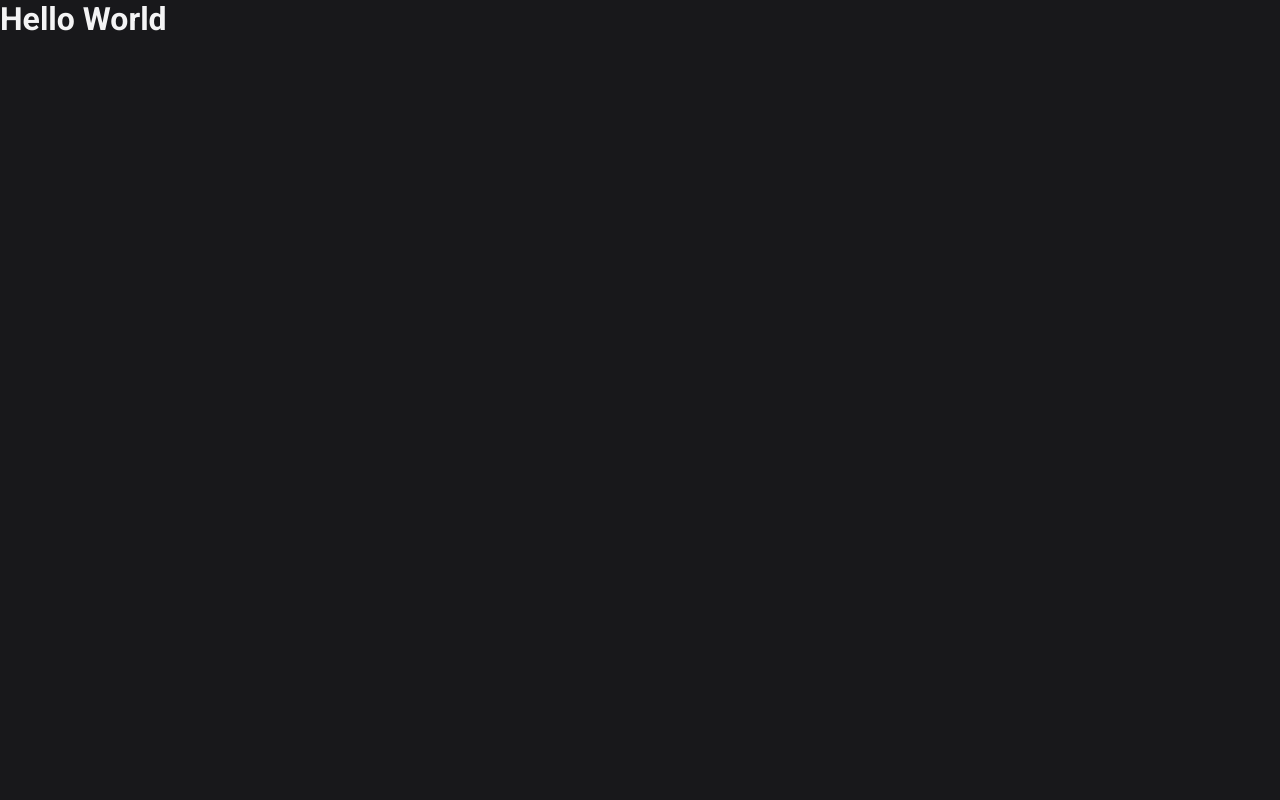
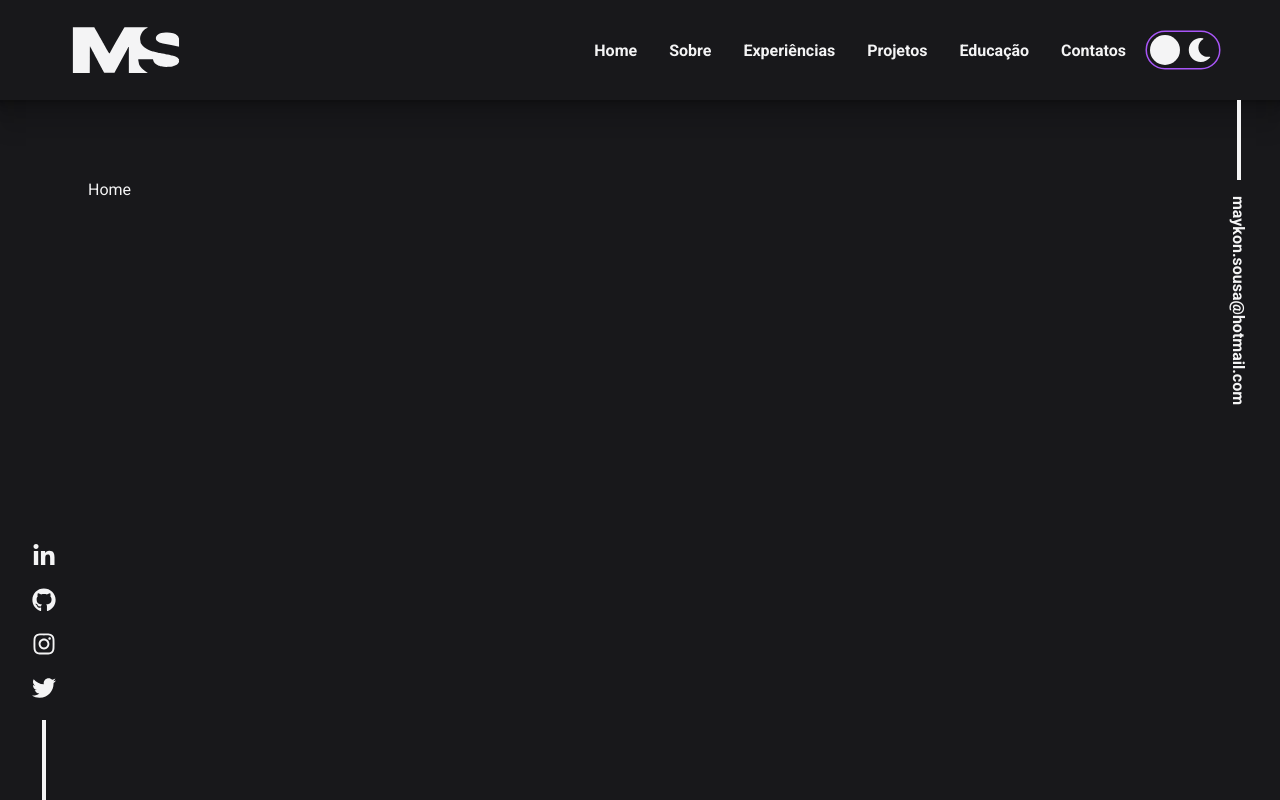
Before and after one commit to maykonsousa/portifolio, a Next.js app: page / in a window 1280 px wide. Built offline with nearby package versions, Linux system fonts and the light colour scheme.

Commit message:
feat: implementa context provider

```diff
--- /dev/null
+++ b/src/components/Main/Main.styles.ts
@@ -0,0 +1,18 @@
+import styled from "styled-components";
+
+export const MainContainer = styled.main`
+  display: flex;
+  align-items: center;
+  justify-content: space-between;
+  padding: 0 2rem;
+  height: calc(100vh - 100px);
+`;
+
+export const ChildrenContainer = styled.div`
+  width: 100%;
+  max-width: 1200px;
+  margin: 0 auto;
+  padding: 2rem;
+  padding-top: 5rem;
+  height: 100%;
+`;
--- /dev/null
+++ b/src/components/Main/Main.tsx
@@ -0,0 +1,19 @@
+import Link from "next/link";
+import React from "react";
+import { EmailBar } from "../EmailBar/EmailBar";
+import { Socialbar } from "../SocialBar/Socialbar";
+import { ChildrenContainer, MainContainer } from "./Main.styles";
+
+interface MainProps {
+  children: React.ReactNode;
+}
+
+export const Main = ({ children }: MainProps) => {
+  return (
+    <MainContainer>
+      <Socialbar />
+      <ChildrenContainer>{children}</ChildrenContainer>
+      <EmailBar />
+    </MainContainer>
+  );
+};
--- /dev/null
+++ b/src/components/index.ts
@@ -0,0 +1,3 @@
+export { Header } from "./Header/Header";
+export { ThemeToggle } from "./ThemeToggle/ThemeToggle";
+export { Main } from "./Main/Main";
--- /dev/null
+++ b/src/context/GeneralContext.tsx
@@ -0,0 +1,63 @@
+import { GetServerSideProps } from "next";
+import { setCookie, parseCookies } from "nookies";
+import { createContext, useEffect, useState } from "react";
+import { ThemeProvider } from "styled-components";
+import { light, dark } from "../styles/themes";
+
+interface GeneralContextType {
+  themeName: "light" | "dark";
+  toggleTheme: () => void;
+}
+
+interface GeneralProviderProps {
+  children: React.ReactNode;
+  cookieTheme?: "light" | "dark";
+}
+
+type ThemeType = typeof light | typeof dark;
+
+//create context
+export const GeneralContext = createContext<GeneralContextType>({
+  themeName: "light" || "dark",
+} as GeneralContextType);
+
+//create provider
+export const GeneralContextProvider = ({ children }: GeneralProviderProps) => {
+  const cookieTheme = parseCookies().theme as "light" | "dark";
+  const [themeName, setThemeName] = useState<"light" | "dark">(
+    cookieTheme || "dark"
+  );
+  const [theme, setTheme] = useState<ThemeType>(dark);
+
+  const toggleTheme = () => {
+    setThemeName(themeName === "light" ? "dark" : "light");
+    setCookie(null, "theme", themeName === "light" ? "dark" : "light", {
+      maxAge: 30 * 24 * 60 * 60,
+    });
+  };
+
+  useEffect(() => {
+    setCookie(null, "theme", themeName, {
+      maxAge: 30 * 24 * 60 * 60,
+    });
+    setTheme(themeName === "light" ? light : dark);
+  }, [themeName]);
+
+  return (
+    <GeneralContext.Provider value={{ themeName, toggleTheme }}>
+      <ThemeProvider theme={theme}>{children}</ThemeProvider>
+    </GeneralContext.Provider>
+  );
+};
+
+export const getServerSideProps: GetServerSideProps = async (ctx) => {
+  const { theme } = parseCookies();
+  console.log(ctx);
+
+  console.log("theme server", ctx);
+  return {
+    props: {
+      cookieTheme: theme || "dark",
+    },
+  };
+};
--- a/src/pages/index.tsx
+++ b/src/pages/index.tsx
@@ -1,3 +1,10 @@
+import { Header, Main } from "@/components";
+
 export default function Home() {
-  return <h1>Hello World</h1>;
+  return (
+    <>
+      <Header />
+      <Main>Home</Main>
+    </>
+  );
 }
--- a/src/styles/global.ts
+++ b/src/styles/global.ts
@@ -51,7 +51,6 @@ export default createGlobalStyle`
         color: inherit;
 
         &:hover {
-            text-decoration: underline;
             color: ${({ theme }) => theme.colors["link-hover"]};
         }
     }
--- /dev/null
+++ b/src/styles/themes/index.ts
@@ -0,0 +1,2 @@
+export { dark } from "./Dark.theme";
+export { light } from "./Light.theme";
```
Also changed, not shown: src/pages/_app.tsx (+5 -4 lines).
